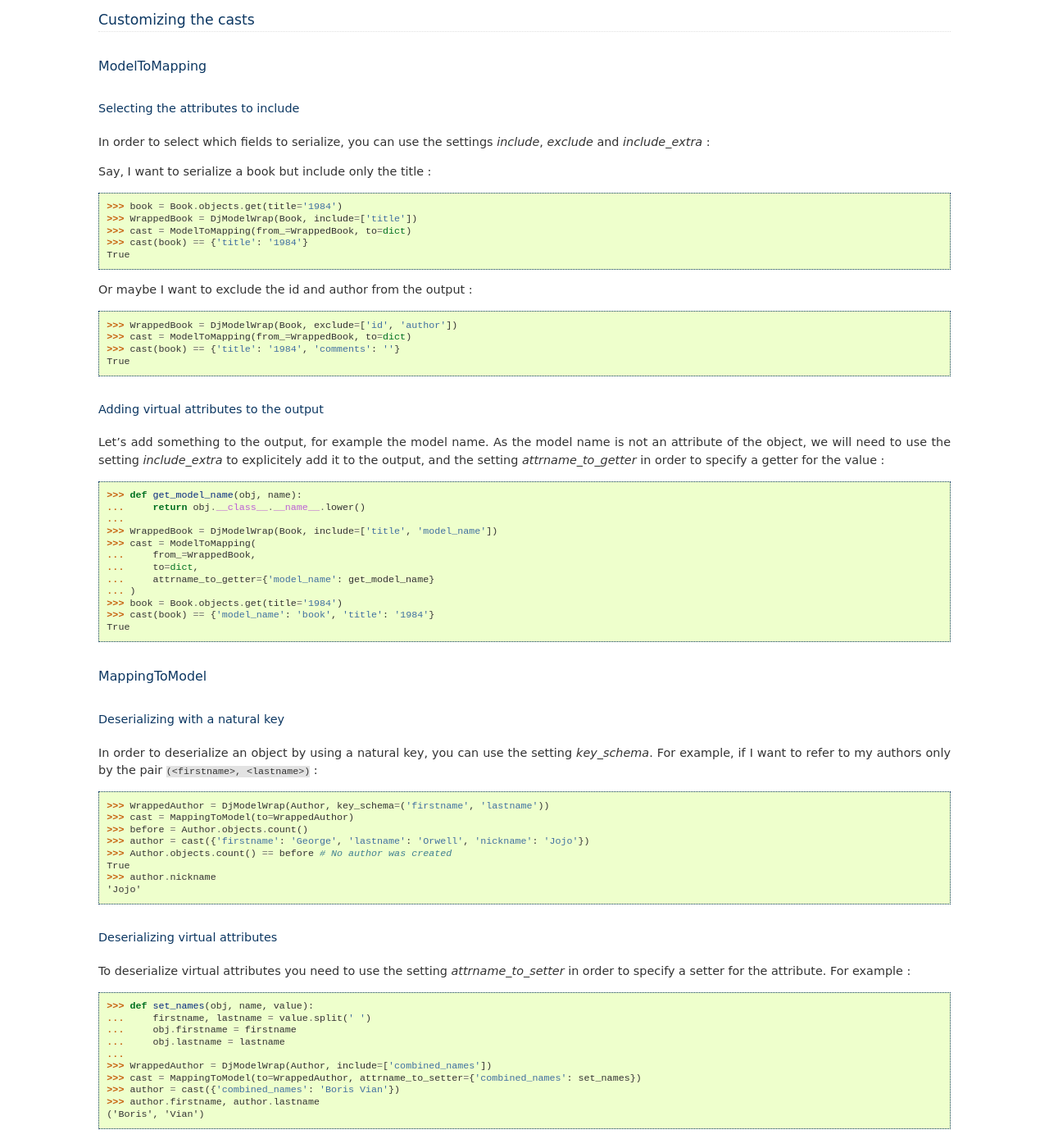
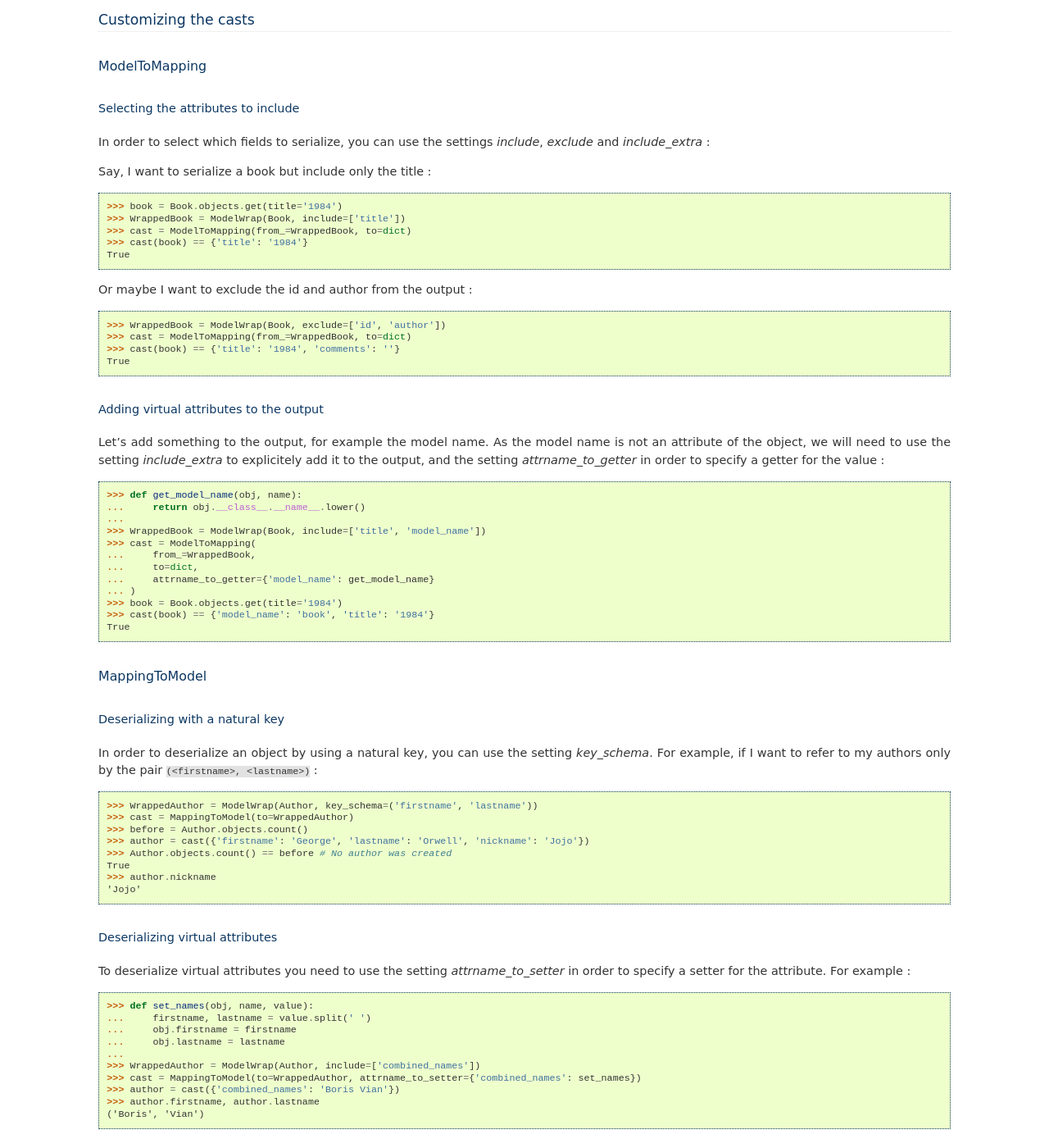
Before and after one commit to pistolero/any2any, a Sphinx documentation site: the page built from docs/doc_pages/djangocast.rst, in a window 1280 px wide and 1400 px high, scrolled down 2589 px. Shown: the whole window at 82% size. Built offline with Sphinx 7.4.7, drawn with Linux system fonts in a browser that asks for light colours; some of the changed text lies outside the part shown.

Commit message:
renaming

```diff
--- a/docs/doc_pages/djangocast.rst
+++ b/docs/doc_pages/djangocast.rst
@@ -7,7 +7,7 @@ Basic usage
 First, we'll import our casts, and a few models we'll demontrate with :
 
     >>> from djangocast_tests.test_models.models import Author, Book, Dish, Gourmand
-    >>> from any2any.djangocast import ModelToMapping, MappingToModel, DjModelWrap
+    >>> from any2any.djangocast import ModelToMapping, MappingToModel, ModelWrap
     >>> from any2any.utils import Mm
 
 Converting an object to a dictionary
@@ -52,7 +52,7 @@ and reverse relationships (i.e. ForeignKeys and ManyToManyFields) :
     >>> willy = Gourmand(pseudo='Willy', firstname='Free', lastname='William') ; willy.save()
     >>> willy.favourite_dishes.add(salmon)
     >>> willy.save()
-    >>> WrappedDish = DjModelWrap(Dish, include=['gourmand_set']) # You have to add it explicitely to the output
+    >>> WrappedDish = ModelWrap(Dish, include=['gourmand_set']) # You have to add it explicitely to the output
     >>> cast = ModelToMapping(from_=WrappedDish, to=dict)
     >>> cast(salmon) == {
     ...     'gourmand_set': [
@@ -110,7 +110,7 @@ By specifying the id, you can now update this same author. Notice that no new ob
 
 You can also prevent the cast from creating an author at all, by setting the *create* setting of the cast to False. Then, exisiting objects are still updated :
 
-    >>> WrappedAuthor = DjModelWrap(Author, create=False)
+    >>> WrappedAuthor = ModelWrap(Author, create=False)
     >>> cast = MappingToModel(to=WrappedAuthor)
     >>> before = Author.objects.count()
     >>> author = cast({'firstname': 'JC', 'lastname': 'Ballard', 'id': author.pk})
@@ -154,14 +154,14 @@ In order to select which fields to serialize, you can use the settings *include*
 Say, I want to serialize a book but include only the title :
 
     >>> book = Book.objects.get(title='1984')
-    >>> WrappedBook = DjModelWrap(Book, include=['title'])
+    >>> WrappedBook = ModelWrap(Book, include=['title'])
     >>> cast = ModelToMapping(from_=WrappedBook, to=dict)
     >>> cast(book) == {'title': '1984'}
     True
 
 Or maybe I want to exclude the id and author from the output :
 
-    >>> WrappedBook = DjModelWrap(Book, exclude=['id', 'author'])
+    >>> WrappedBook = ModelWrap(Book, exclude=['id', 'author'])
     >>> cast = ModelToMapping(from_=WrappedBook, to=dict)
     >>> cast(book) == {'title': '1984', 'comments': ''}
     True
@@ -174,7 +174,7 @@ Let's add something to the output, for example the model name. As the model name
     >>> def get_model_name(obj, name):
     ...     return obj.__class__.__name__.lower()
     ...
-    >>> WrappedBook = DjModelWrap(Book, include=['title', 'model_name'])
+    >>> WrappedBook = ModelWrap(Book, include=['title', 'model_name'])
     >>> cast = ModelToMapping(
     ...     from_=WrappedBook,
     ...     to=dict,
@@ -192,7 +192,7 @@ Deserializing with a natural key
 
 In order to deserialize an object by using a natural key, you can use the setting *key_schema*. For example, if I want to refer to my authors only by the pair ``(<firstname>, <lastname>)`` :
 
-    >>> WrappedAuthor = DjModelWrap(Author, key_schema=('firstname', 'lastname'))
+    >>> WrappedAuthor = ModelWrap(Author, key_schema=('firstname', 'lastname'))
     >>> cast = MappingToModel(to=WrappedAuthor)
     >>> before = Author.objects.count()
     >>> author = cast({'firstname': 'George', 'lastname': 'Orwell', 'nickname': 'Jojo'})
@@ -211,7 +211,7 @@ To deserialize virtual attributes you need to use the setting *attrname_to_sette
     ...     obj.firstname = firstname
     ...     obj.lastname = lastname
     ...
-    >>> WrappedAuthor = DjModelWrap(Author, include=['combined_names'])
+    >>> WrappedAuthor = ModelWrap(Author, include=['combined_names'])
     >>> cast = MappingToModel(to=WrappedAuthor, attrname_to_setter={'combined_names': set_names})
     >>> author = cast({'combined_names': 'Boris Vian'})
     >>> author.firstname, author.lastname
@@ -271,7 +271,7 @@ Setting a cast for a given attribute
 
 If you want to override the default behaviour only for a given attribute, you can use the setting *key_to_cast*. For example, say we want to deserialize authors by using the natural key ``(<firstname>, <lastname>)`` (see example above) :
 
-    >>> WrappedAuthor = DjModelWrap(Author, key_schema=('firstname', 'lastname'))
+    >>> WrappedAuthor = ModelWrap(Author, key_schema=('firstname', 'lastname'))
     >>> author_cast = MappingToModel(to=WrappedAuthor)
     >>> book_cast = MappingToModel(to=Book, key_to_cast={'author': author_cast})
     >>> author_before = Author.objects.count() ; book_before = Book.objects.count()
```
Also changed, not shown: 2 other files.
